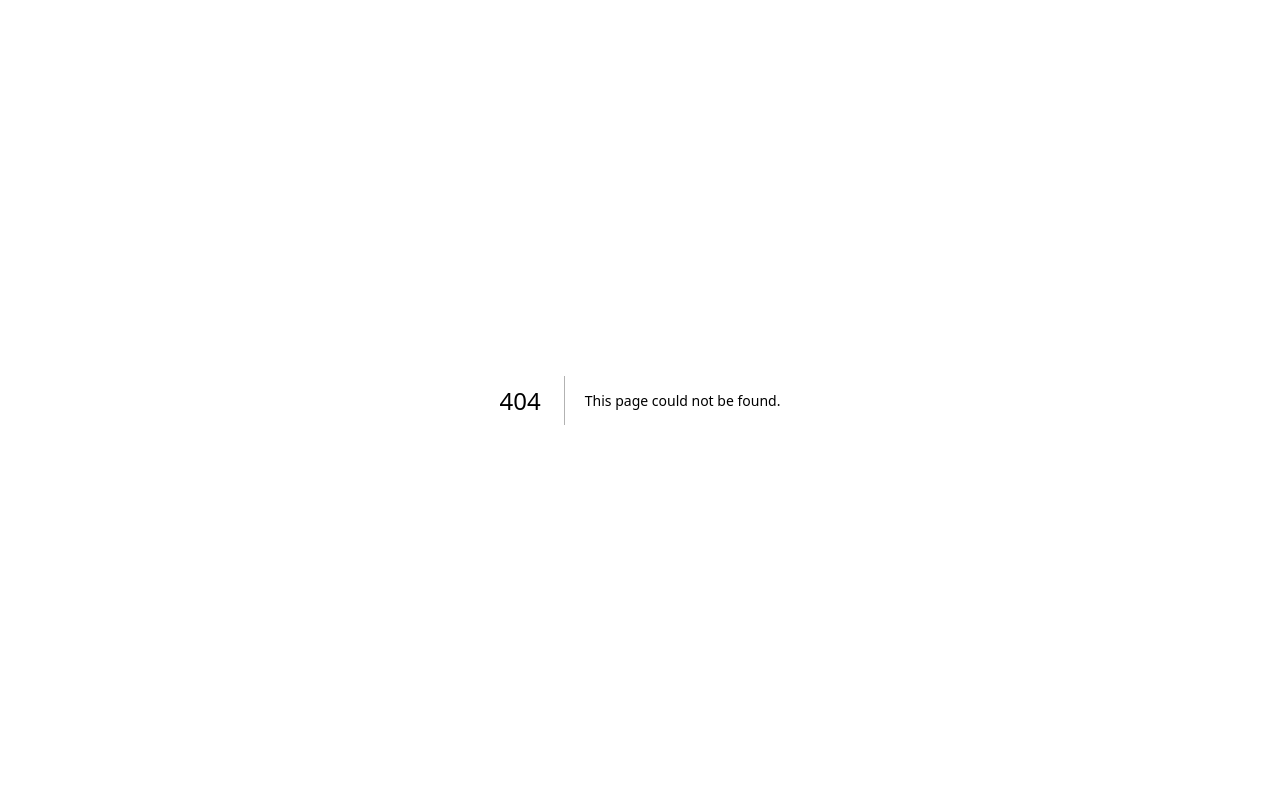
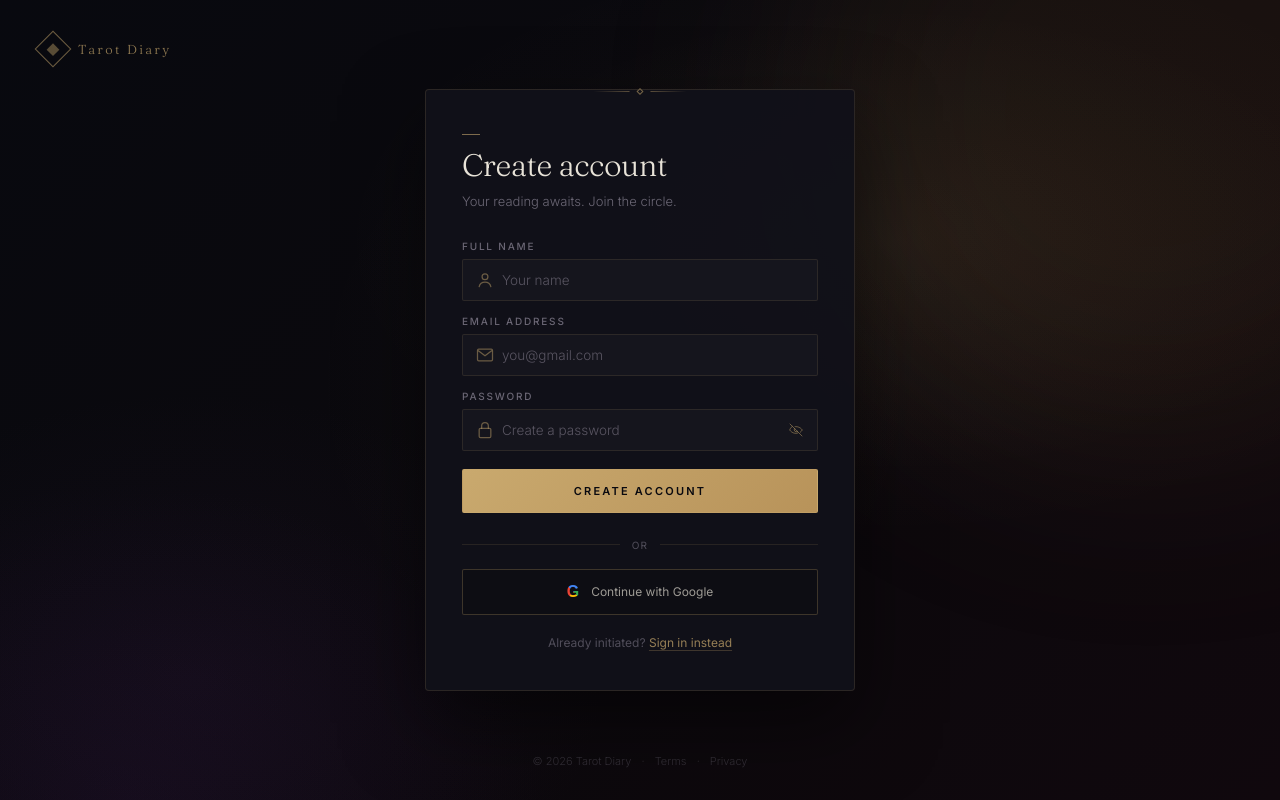
Before and after one commit to ungingeiei/Tarot_Diary, a Next.js app: page /register in a window 1280 px wide. Before the commit this address had no page. Built offline with nearby package versions, Linux system fonts and the light colour scheme.

Commit message:
add register page

```diff
--- /dev/null
+++ b/src/app/register/page.jsx
@@ -0,0 +1,57 @@
+"use client";
+
+import Link from "next/link";
+import { useState } from "react";
+import { AuthField } from "../../components/AuthField";
+import { BrandMark } from "../../components/TarotVisual";
+
+export default function RegisterPage() {
+  const [name, setName] = useState("");
+  const [email, setEmail] = useState("");
+  const [password, setPassword] = useState("");
+  const [loading, setLoading] = useState(false);
+
+  const handleSubmit = (e) => {
+    e.preventDefault();
+    setLoading(true);
+    window.setTimeout(() => setLoading(false), 1200);
+  };
+
+  return (
+    <main className="auth-page register-page">
+      <div className="register-bg-glow" />
+      <div className="register-brand"><BrandMark /></div>
+
+      <section className="register-card">
+        <div className="ornament-top" aria-hidden="true"><span /><b /><span /></div>
+
+        <div className="heading-block register-heading">
+          <span className="gold-line small" />
+          <h1>Create account</h1>
+          <p>Your reading awaits. Join the circle.</p>
+        </div>
+
+        <form onSubmit={handleSubmit} className="auth-form">
+          <AuthField label="Full name" placeholder="Your name" autoComplete="name" value={name} onChange={setName} icon="user" />
+          <AuthField label="Email address" placeholder="you@gmail.com" type="email" autoComplete="email" value={email} onChange={setEmail} icon="mail" />
+          <AuthField label="Password" placeholder="Create a password" type="password" autoComplete="new-password" value={password} onChange={setPassword} icon="lock" showToggle />
+
+          <button className="gold-button" type="submit" disabled={loading}>
+            {loading ? "CREATING..." : "CREATE ACCOUNT"}
+          </button>
+        </form>
+
+        <div className="or-divider"><span /> <em>OR</em> <span /></div>
+
+        <button type="button" className="google-button" onClick={() => alert("Connect Google OAuth here") }>
+          <span className="google-g">G</span>
+          Continue with Google
+        </button>
+
+        <p className="switch-text">Already initiated? <Link href="/login">Sign in instead</Link></p>
+      </section>
+
+      <footer className="auth-footer register-footer">© 2026 Tarot Diary <span>·</span> Terms <span>·</span> Privacy</footer>
+    </main>
+  );
+}
```
Also changed, not shown: src/app/forgot-password/page.jsx (added, +47 -0 lines), 1 other file (tests, documents, lock files or other folders).
